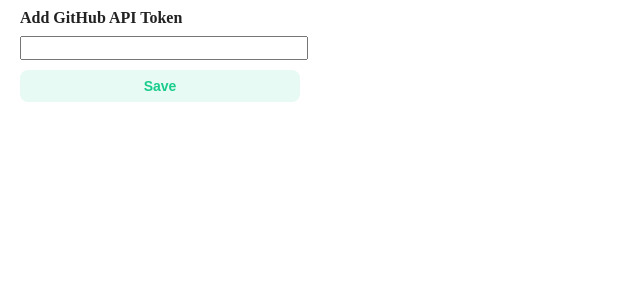
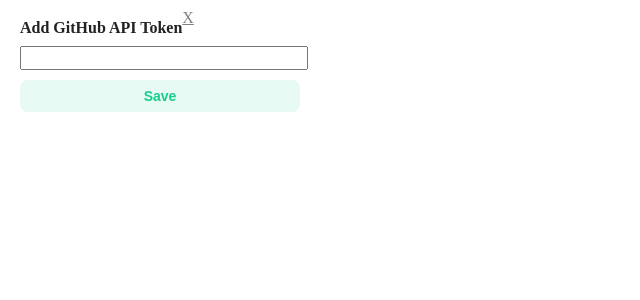
Before and after one commit to SoYoung210/real-diff, a React (Create React App) app: page /settings in a window 1280 px wide. Shown: the top 300 px of the page, without its empty margins (0-640 px from the left). Built offline with nearby package versions, Linux system fonts and the light colour scheme.

Commit message:
feat: add back main button

```diff
--- a/src/components/settings/index.tsx
+++ b/src/components/settings/index.tsx
@@ -1,6 +1,7 @@
 import styled from '@emotion/styled'
 import React, { useState } from 'react'
 import { useDispatch } from 'react-redux'
+import { Link } from 'react-router-dom'
 
 import { userInfoActions } from '@/features/settingSlice'
 
@@ -8,9 +9,16 @@ const Layout = styled.div`
   margin: 10px;
   width: 280px;
 `
+
+const Header = styled.header`
+  display: flex;
+`
 const Head = styled.h1`
   font-weight: 700;
   margin: 10px 0;
+`
+const CloseButton = styled(Link)`
+  color: gray;
 `
 const TextInputField = styled.input`
   display: block;
@@ -42,7 +50,10 @@ export const SettingsView = () => {
 
   return (
     <Layout>
-      <Head>Add GitHub API Token</Head>
+      <Header>
+        <Head>Add GitHub API Token</Head>
+        <CloseButton to='/'>X</CloseButton>
+      </Header>
       <TextInputField
         value={token}
         onChange={({ target }: React.ChangeEvent<HTMLInputElement>) =>
```
